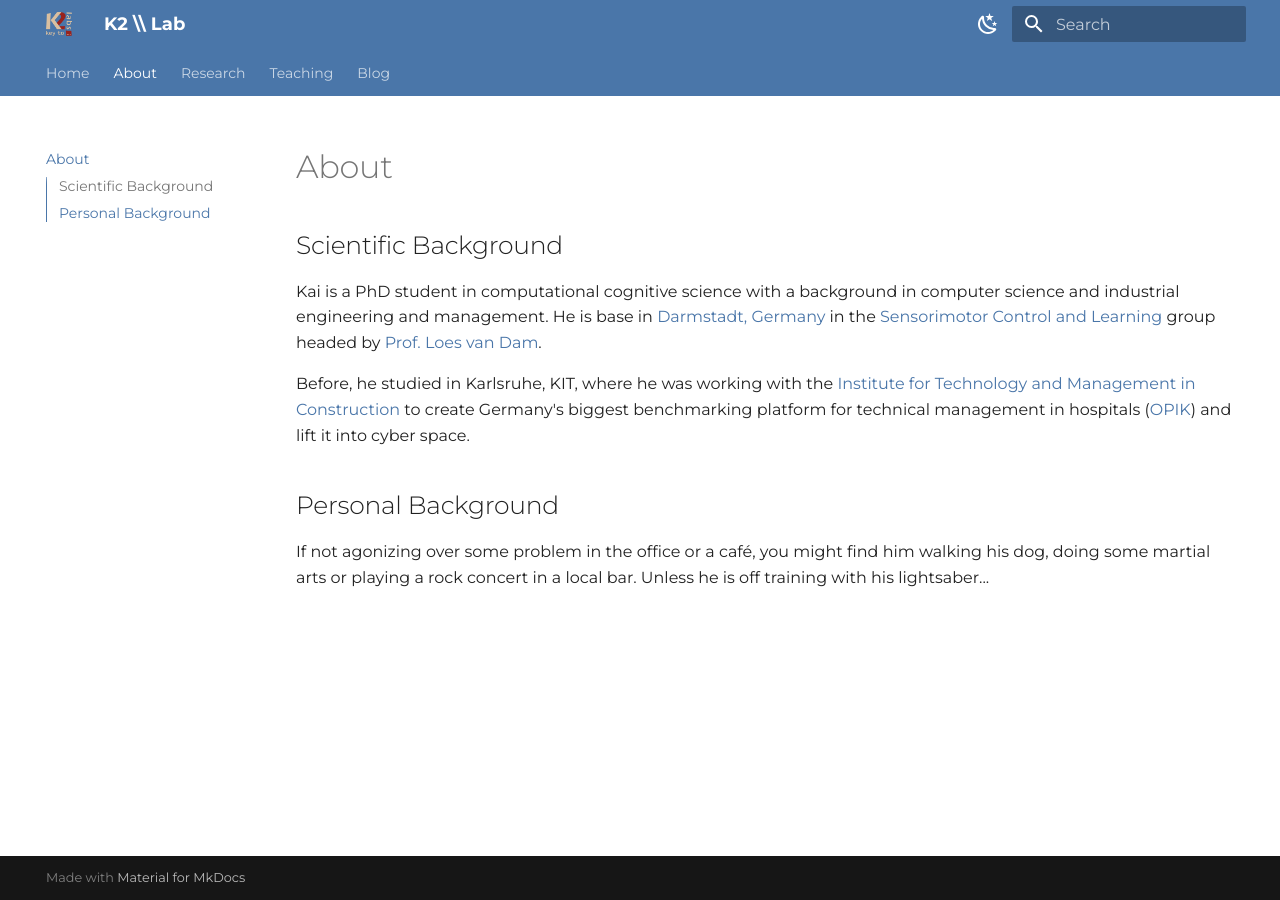
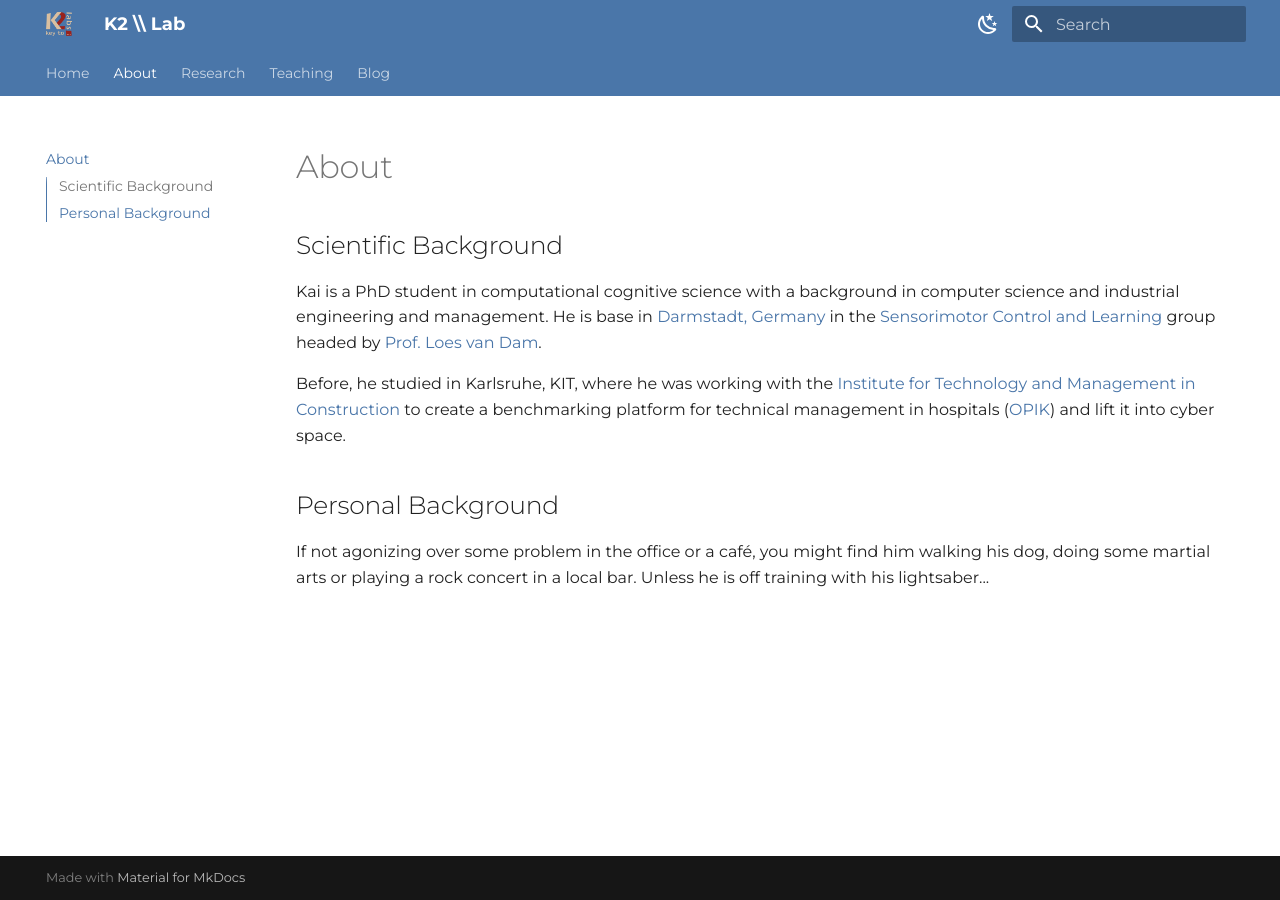
Before and after one commit to uvest/kai_streiling, an MkDocs documentation site: the page built from docs/about.md, in a window 1280 px wide. Built offline with MkDocs 1.6.1 and Material for MkDocs 9.7.7, drawn with Linux system fonts in a browser that asks for light colours.

```diff
--- a/docs/about.md
+++ b/docs/about.md
@@ -6,7 +6,7 @@ Kai is a PhD student in computational cognitive science with a background in com
 He is base in [Darmstadt, Germany](https://www.psychologie.tu-darmstadt.de/sensorimotor/home_sensorimotor/people_sensorimotor/people_details_75584.en.jsp){target=_blank}
 in the [Sensorimotor Control and Learning](https://www.psychologie.tu-darmstadt.de/sensorimotor/home_sensorimotor/index.en.jsp) group headed by [Prof. Loes van Dam](https://scholar.google.com/citations?hl=de&user=6faapLQAAAAJ){target=_blank}.
 
-Before, he studied in Karlsruhe, KIT, where he was working with the [Institute for Technology and Management in Construction](https://www.tmb.kit.edu/FM_Mitarbeiter_3907.php){target=_blank} to create Germany's biggest benchmarking platform for technical management in hospitals ([OPIK](https://opik.tmb.kit.edu){target=_blank}) and lift it into cyber space.
+Before, he studied in Karlsruhe, KIT, where he was working with the [Institute for Technology and Management in Construction](https://www.tmb.kit.edu/FM_Mitarbeiter_3907.php){target=_blank} to create a benchmarking platform for technical management in hospitals ([OPIK](https://opik.tmb.kit.edu){target=_blank}) and lift it into cyber space.
 
 ## Personal Background
 
```
Also changed, not shown: docs/index.md (+1 -1 lines), 2 other files.
